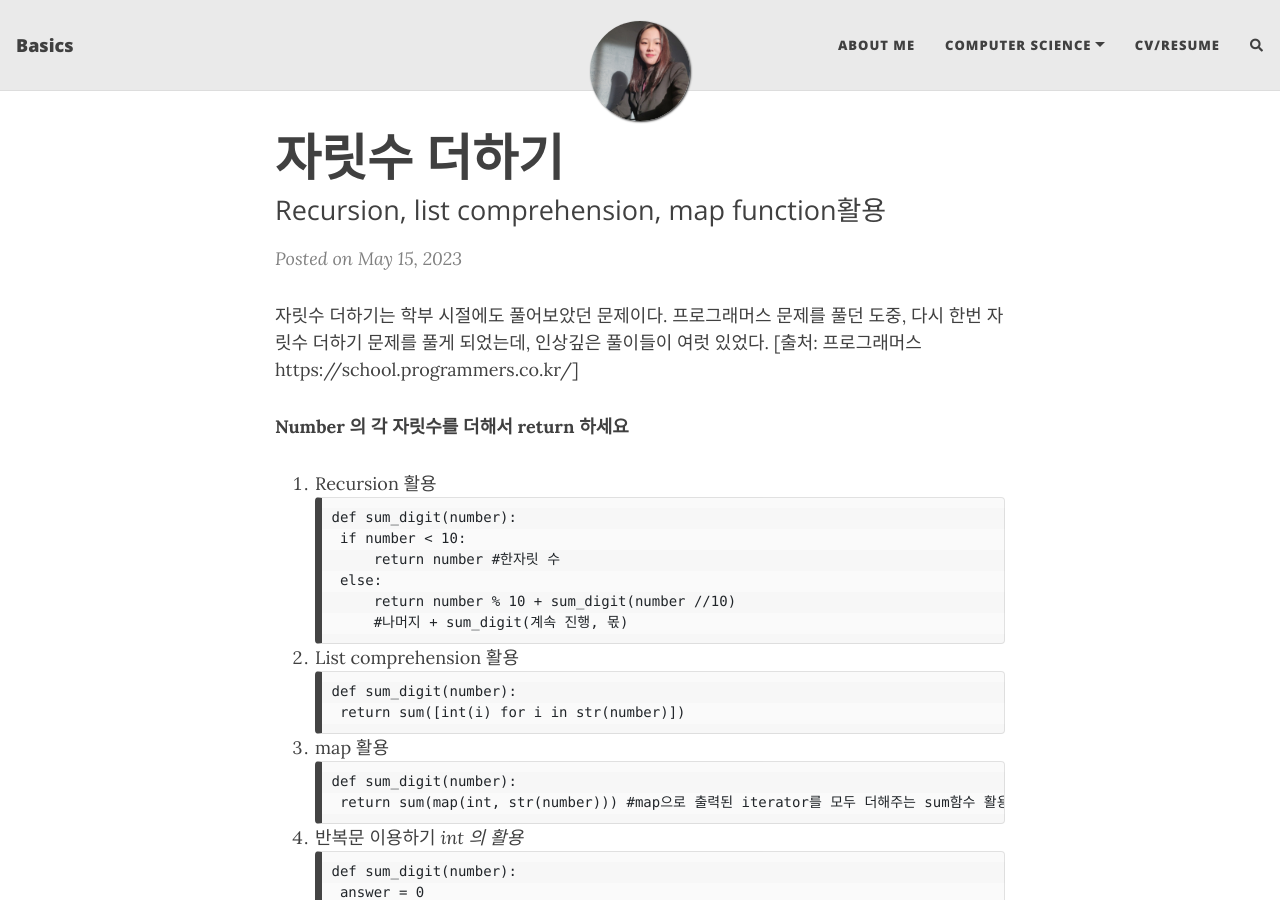
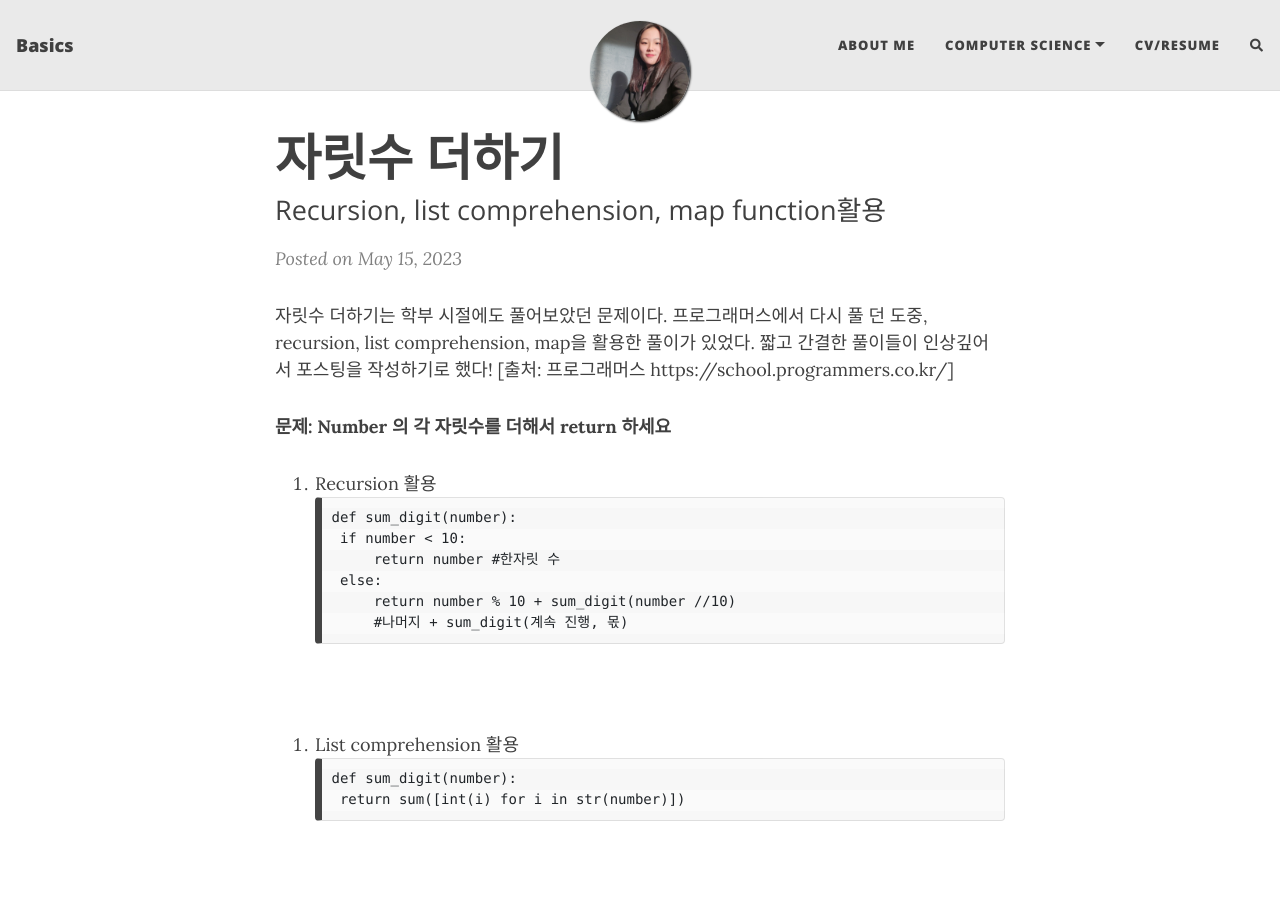
Before and after one commit to dangalee/dangalee.github.io, a Jekyll site: the page built from _posts/2023-05-15-sum-digit.md, in a window 1280 px wide and 900 px high. Built offline with Jekyll 4.4.1, drawn with Linux system fonts in a browser that asks for light colours; nearby versions of some CDN libraries; comment, search, counter and statistics services are not loaded.

Commit message:
sum digit

````diff
--- a/_posts/2023-05-15-sum-digit.md
+++ b/_posts/2023-05-15-sum-digit.md
@@ -6,10 +6,10 @@ tags: [Programming, python, problem-solving]
 ---
 
 자릿수 더하기는 학부 시절에도 풀어보았던 문제이다.
-프로그래머스 문제를 풀던 도중, 다시 한번 자릿수 더하기 문제를 풀게 되었는데, 인상깊은 풀이들이 여럿 있었다.
+프로그래머스에서 다시 풀 던 도중,  recursion, list comprehension, map을 활용한 풀이가 있었다. 짧고 간결한 풀이들이 인상깊어서 포스팅을 작성하기로 했다!
 [출처: 프로그래머스 https://school.programmers.co.kr/]
 
-**Number 의 각 자릿수를 더해서 return 하세요**
+**문제: Number 의 각 자릿수를 더해서 return 하세요**
 
 1. Recursion 활용
 ```
@@ -21,18 +21,22 @@ def sum_digit(number):
         #나머지 + sum_digit(계속 진행, 몫)
 ```
 
+<p>&nbsp;</p>
+
 2. List comprehension 활용
 ```
 def sum_digit(number):
     return sum([int(i) for i in str(number)])
 ```
 
+<p>&nbsp;</p>
 3. map 활용
 ```
 def sum_digit(number):
     return sum(map(int, str(number))) #map으로 출력된 iterator를 모두 더해주는 sum함수 활용
 ```
 
+<p>&nbsp;</p>
 4. 반복문 이용하기 *int 의 활용*
 ```
 def sum_digit(number):
````
